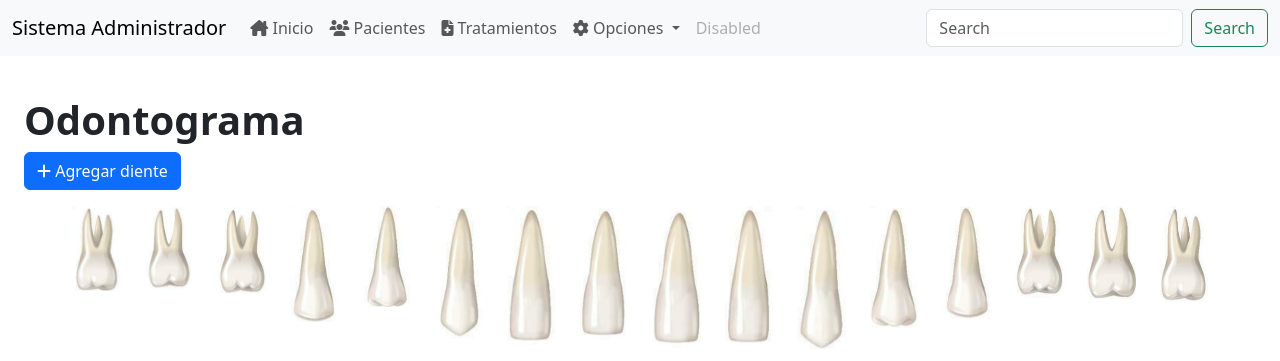
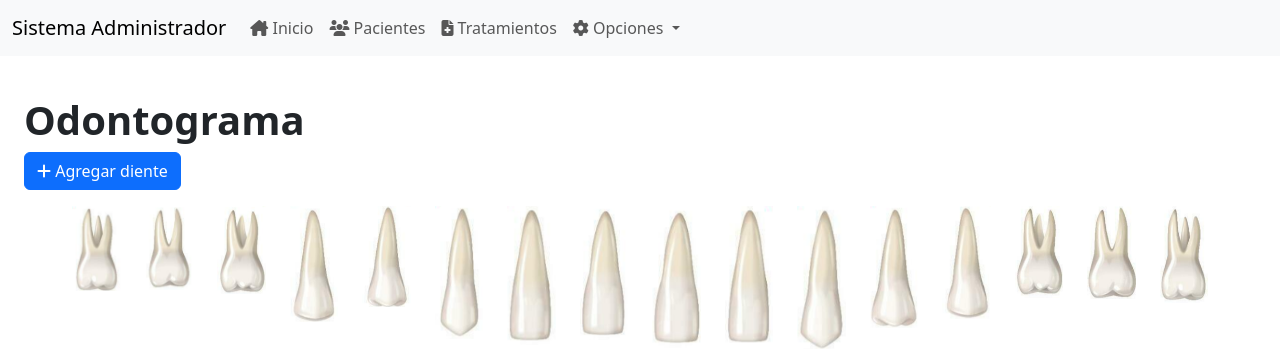
Before and after one commit to mariosuarezDEV/ClinicaDental-Software, a Django app: page /odontograma/ in a window 1280 px wide. Shown: the top 361 px of the page. Run offline with Django 5.2, Linux system fonts and the light colour scheme; data comes from the database, SQL or seed files in the repository; both versions use the stored data as it was after the commit; some libraries are stand-ins or nearby versions.

Commit message:
Add screenshots and update treatment form
Added new screenshots to the README and images directory for system documentation. Updated CreateTreatmentForm to include a specialist field filtered by doctor type. Cleaned up navbar by removing unused items and commented out the search form.

```diff
--- a/backend/templates/components/navbar.html
+++ b/backend/templates/components/navbar.html
@@ -22,19 +22,17 @@
             <ul class="dropdown-menu">
               <li><a class="dropdown-item" href="{% url 'odontograma' %}"><i class="fa-solid fa-tooth"></i> Odontograma</a></li>
               <li><a class="dropdown-item" href="{% url 'lista_especialidades' %}"><i class="fa-solid fa-ranking-star"></i> Especialidades</a></li>
-              <li><a class="dropdown-item" href="#"><i class="fa-solid fa-address-card"></i> Especialistas</a></li>
               <li><hr class="dropdown-divider"></li>
               <li><a class="dropdown-item" href="#"><i class="fa-solid fa-car"></i> Garantías</a></li>
             </ul>
           </li>
-          <li class="nav-item">
-            <a class="nav-link disabled" aria-disabled="true">Disabled</a>
-          </li>
         </ul>
+        <!--
         <form class="d-flex" role="search">
           <input class="form-control me-2" type="search" placeholder="Search" aria-label="Search"/>
           <button class="btn btn-outline-success" type="submit">Search</button>
         </form>
+        -->
       </div>
     </div>
   </nav>
--- a/backend/treatments/forms.py
+++ b/backend/treatments/forms.py
@@ -6,6 +6,10 @@ User = get_user_model()
 
 
 class CreateTreatmentForm(forms.ModelForm):
+    specialist = forms.ModelChoiceField(
+        queryset=User.objects.filter(type_user="doctor")
+    )
+
     class Meta:
         model = TreatmentsModel
         fields = ["name", "description", "price", "speciality", "specialist"]
```
Also changed, not shown: README.md, backend/db.sqlite3, image.png (added), images/admin.png (added), images/dashboard.png (added), images/financiamientos.png (added), images/formularios.png (added), images/odontograma.png (added).
